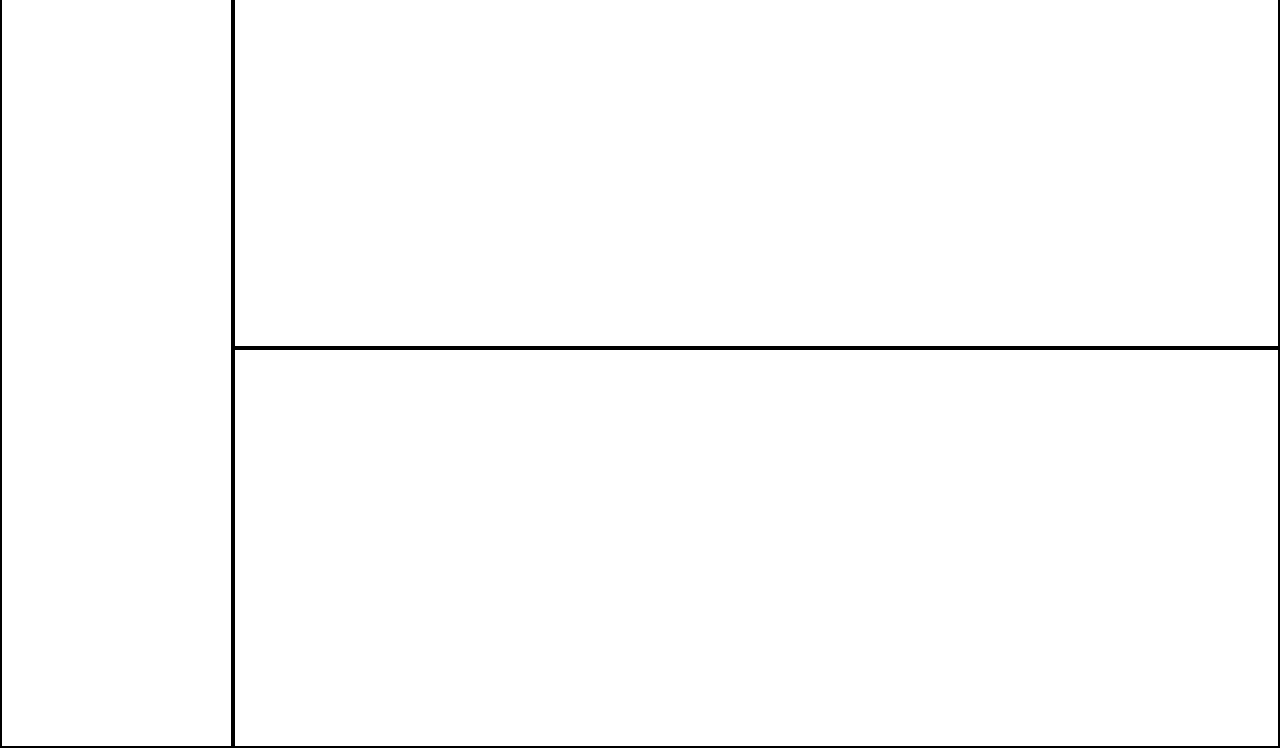
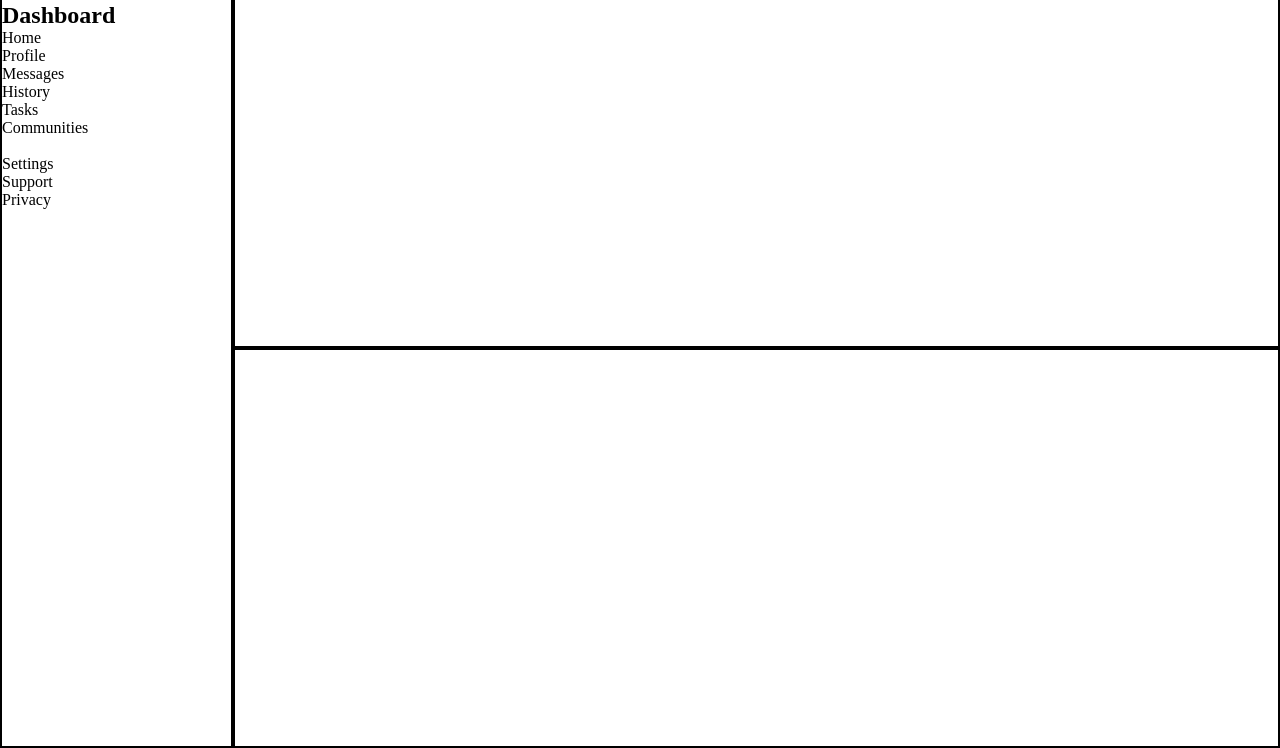
Before and after one commit to character-ignotus/Project--Admin_Dashboard, a plain HTML site: page index.html in a window 1280 px wide. Shown: the part 52-800 px from the top of the page. Drawn offline with Linux system fonts and the light colour scheme.

Commit message:
Add sidebar html elements

```diff
--- a/index.html
+++ b/index.html
@@ -8,7 +8,23 @@
     <link rel="stylesheet" href="style.css">
 </head>
 <body>
-    <div class="sidebar"></div>
+    <div class="sidebar">
+        <div class="logo"><img src="Images/Icons/dashboard.png" alt="Logo image"><h2>Dashboard</h2></div>
+        <div class="menu">
+            <ul>
+                <li>Home</li>
+                <li>Profile</li>
+                <li>Messages</li>
+                <li>History</li>
+                <li>Tasks</li>
+                <li>Communities</li>
+                <li></li>
+                <li>Settings</li>
+                <li>Support</li>
+                <li>Privacy</li>
+            </ul>
+        </div>
+    </div>
     <div class="header"></div>
     <div class="main-content"></div>
 </body>
```
Also changed, not shown: Images/Icons/dashboard.png (added), 1 other file.
